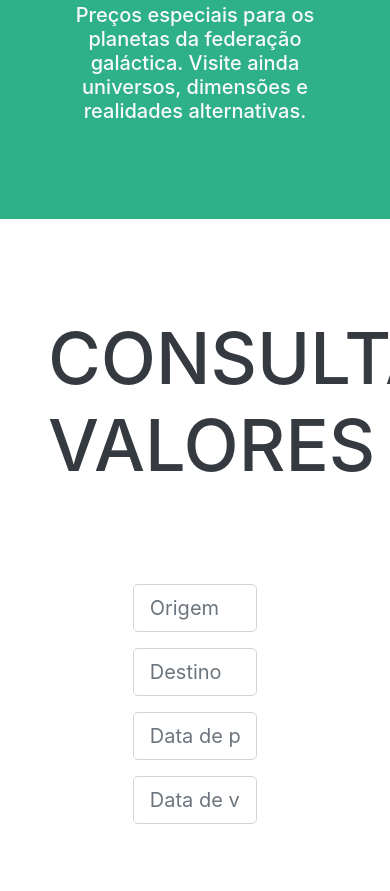
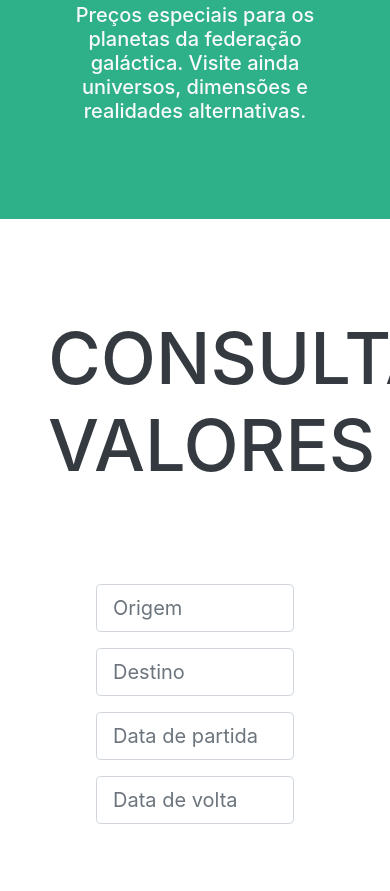
Before and after one commit to caiorodrigodev/Usabilidade-desenvolvimento-web-mobile-e-jogos, a plain HTML site: page portal-de-viagens-2/index.html in a window 390 px wide. Shown: the part 844-1735 px from the top of the page. Drawn offline with nearby package versions, Linux system fonts and the light colour scheme.

Commit message:
Consertar a responsividade
Coloquei o formulário para 12 colunas e 9 para dispositivos maiores que md

```diff
--- a/portal-de-viagens-2/index.html
+++ b/portal-de-viagens-2/index.html
@@ -54,7 +54,7 @@
             Consultar valores
         </p>
 
-        <form class="p-5 mx-auto col-9">
+        <form class="p-5 mx-auto col-12 col-md-9">
 
             <div class="form-group">
                 <input type="text" class="form-control form-control-lg" placeholder="Origem">
```
